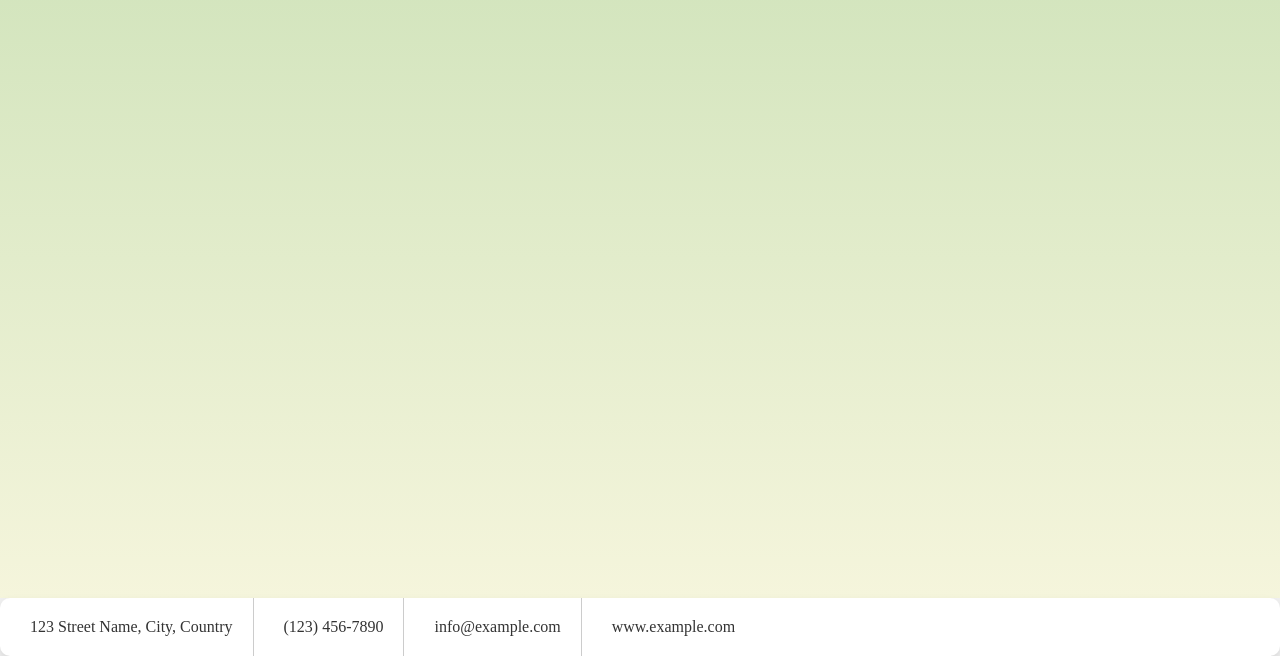
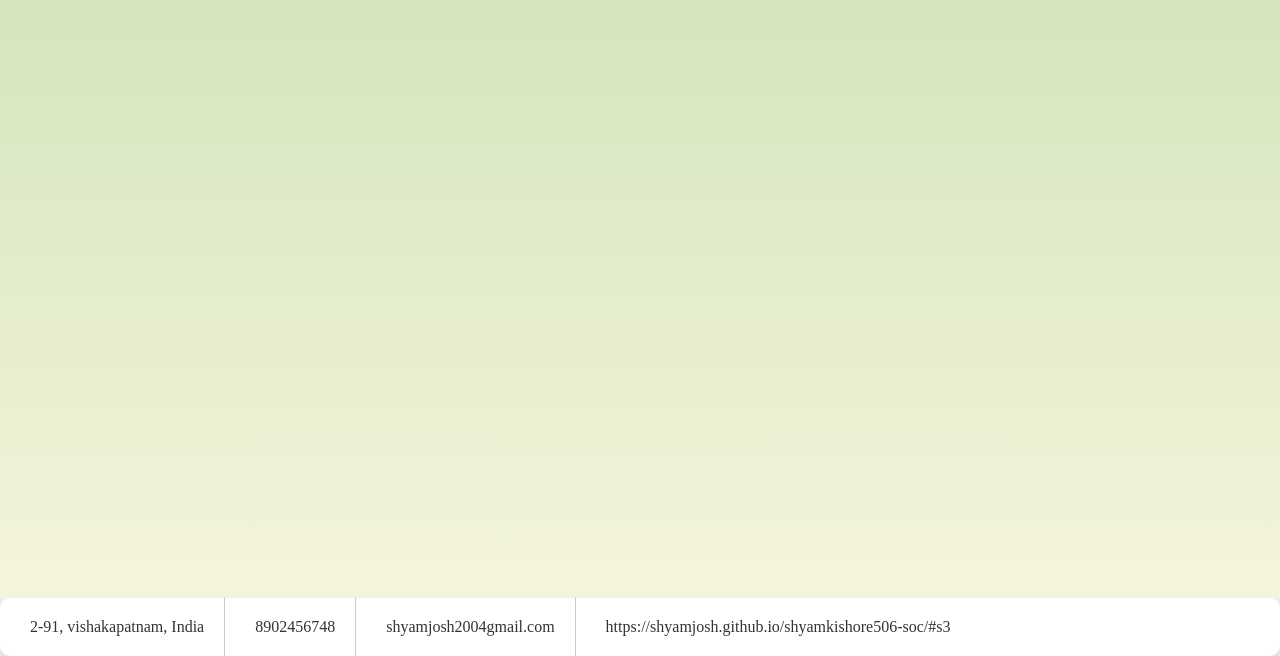
Before and after one commit to shyamjosh/shyamkishore506-soc, a plain HTML site: page index.html in a window 1280 px wide. Shown: the part 3802-4458 px from the top of the page. Drawn offline with Linux system fonts and the light colour scheme.

Commit message:
Update index.html

```diff
--- a/index.html
+++ b/index.html
@@ -137,19 +137,19 @@
             <div class="contact-container">
                 <div class="contact-item">
                     <i class="fas fa-map-marker-alt"></i>
-                    <span>123 Street Name, City, Country</span>
+                    <span>2-91, vishakapatnam, India</span>
                 </div>
                 <div class="contact-item">
                     <i class="fas fa-phone"></i>
-                    <span>(123) 456-7890</span>
+                    <span>8902456748</span>
                 </div>
                 <div class="contact-item">
                     <i class="fas fa-envelope"></i>
-                    <span>info@example.com</span>
+                    <span>shyamjosh2004gmail.com</span>
                 </div>
                 <div class="contact-item">
                     <i class="fas fa-globe"></i>
-                    <span>www.example.com</span>
+                    <span>https://shyamjosh.github.io/shyamkishore506-soc/#s3</span>
                 </div>
             </div>
         </section>
```
